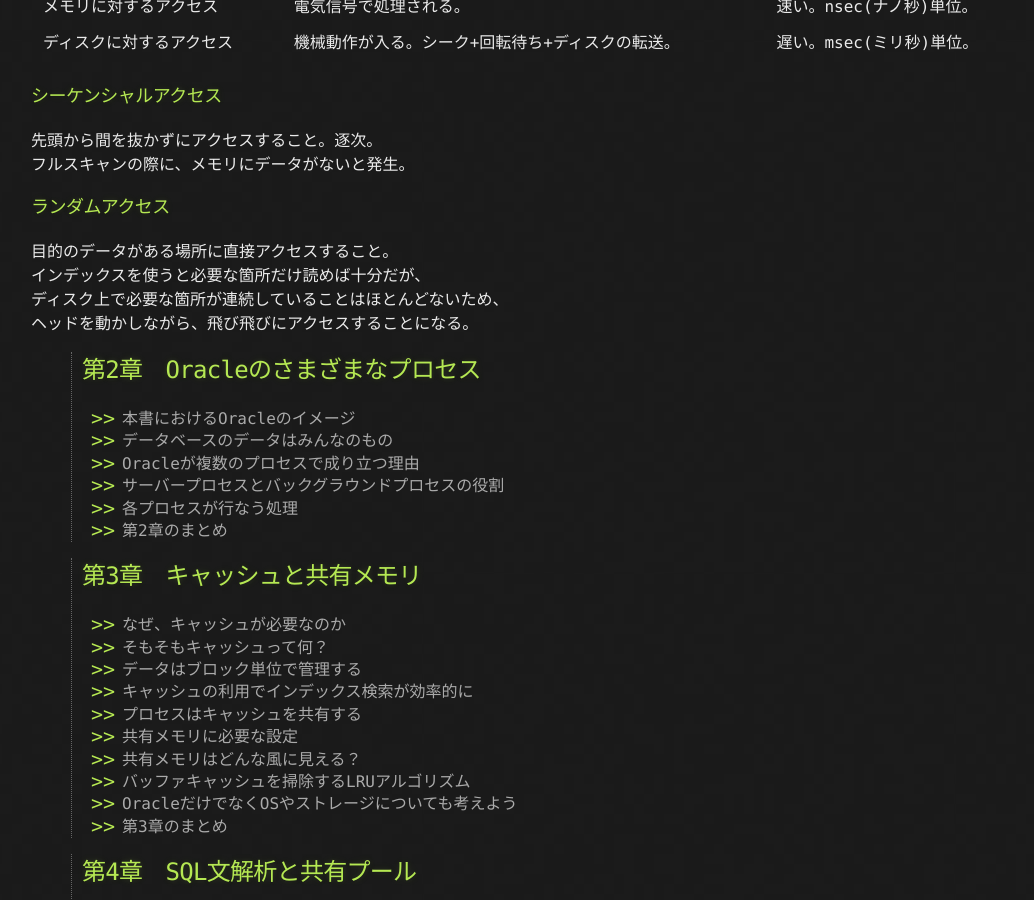
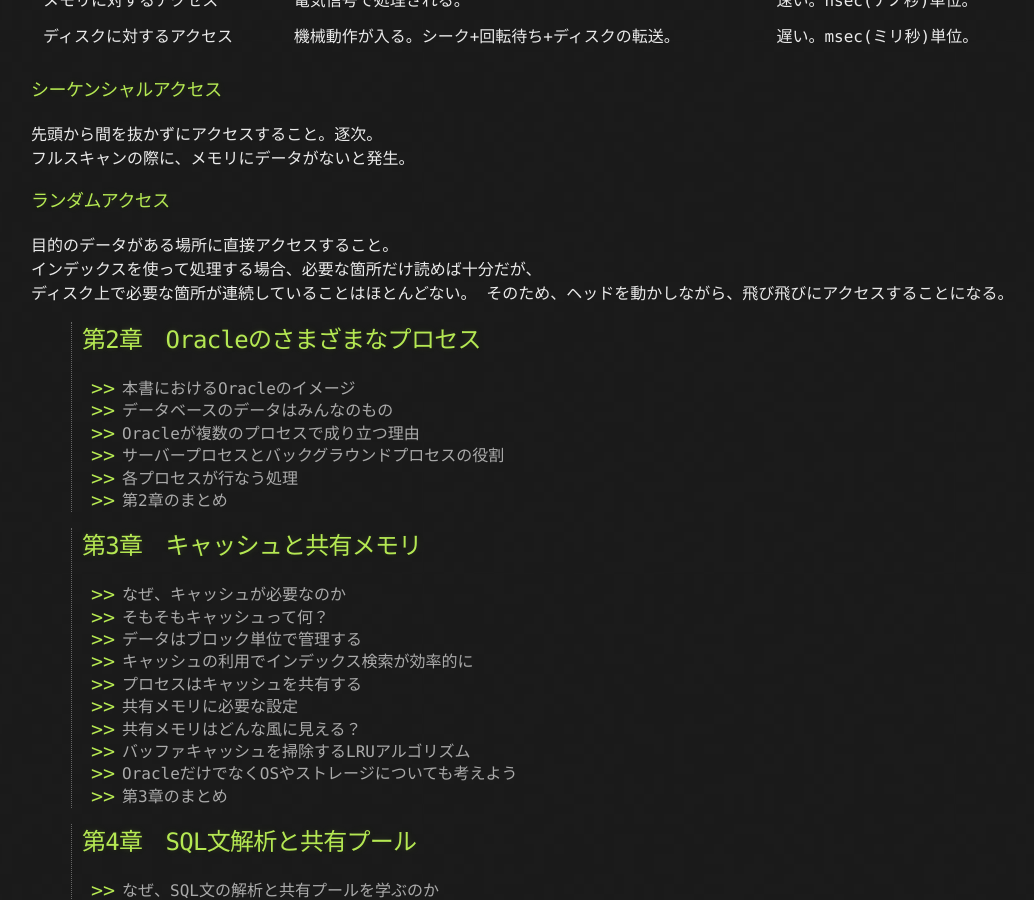
Before and after one commit to Mahiingan/Mahiingan.github.io, a Jekyll site: the page built from docs/readinglog/picture_by_look_at_understand_oracle_mechanism.md, in a window 1280 px wide and 900 px high, scrolled down 491 px. Shown: the whole window, without its empty margins (109-1143 px from the left). Built offline with Jekyll 4.4.1, drawn with Linux system fonts in a browser that asks for light colours; our own code applies the rules of GitHub Pages for plain Markdown files.

Commit message:
Update picture_by_look_at_understand_oracle_mechanism.md

```diff
--- a/docs/readinglog/picture_by_look_at_understand_oracle_mechanism.md
+++ b/docs/readinglog/picture_by_look_at_understand_oracle_mechanism.md
@@ -13,7 +13,7 @@ title: [読書録] 絵で見てわかるoracleの仕組み
 > - データを保証するためのディスク
 > - 第1章のまとめ
 
-### メモリとディスク
+#### メモリとディスク
 
 |アクセス|処理|速度|
 |---|---|---|
@@ -26,9 +26,9 @@ title: [読書録] 絵で見てわかるoracleの仕組み
 
 ### ランダムアクセス
 目的のデータがある場所に直接アクセスすること。
-インデックスを使うと必要な箇所だけ読めば十分だが、
-ディスク上で必要な箇所が連続していることはほとんどないため、
-ヘッドを動かしながら、飛び飛びにアクセスすることになる。
+インデックスを使って処理する場合、必要な箇所だけ読めば十分だが、
+ディスク上で必要な箇所が連続していることはほとんどない。
+そのため、ヘッドを動かしながら、飛び飛びにアクセスすることになる。
 
 > ## 第2章　Oracleのさまざまなプロセス
 >
```
